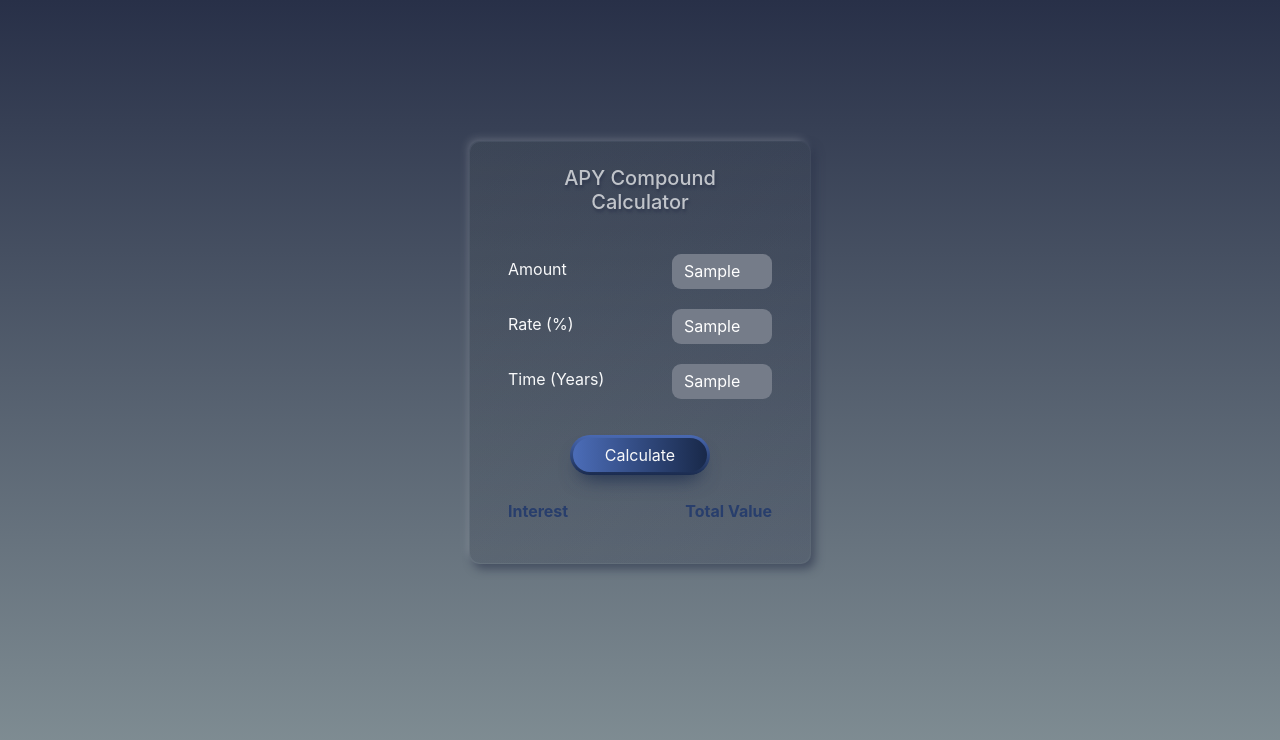
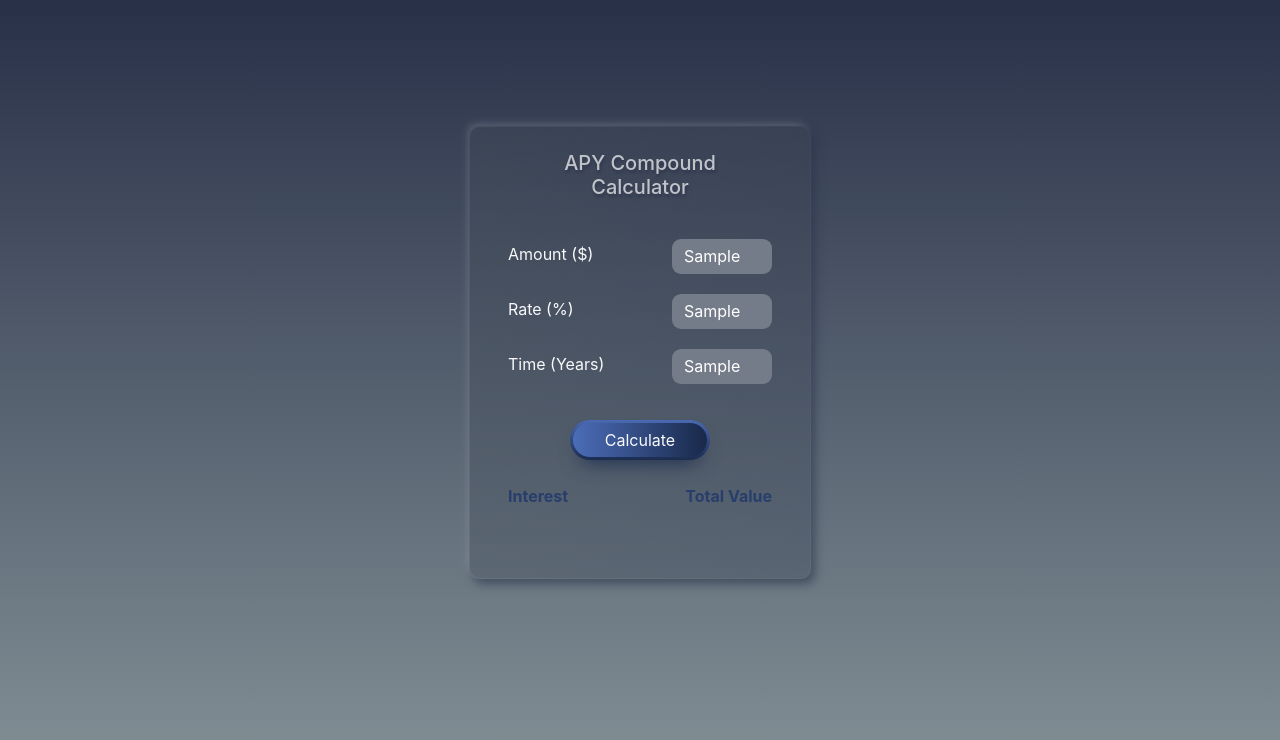
Before and after one commit to andfinsand/compound-apy-calculator-bootstrap, a plain HTML site: page index.html in a window 1280 px wide. Both pictures are taken after typing "Sample", "Sample", "Sample" into the empty fields and a click on the button "Calculate". Drawn offline with nearby package versions, Linux system fonts and the light colour scheme.

Commit message:
Button styling and transition. Dropdown styling and transition.

```diff
--- a/css/style.css
+++ b/css/style.css
@@ -80,3 +80,16 @@ body {
 .results {
     color: #283E6C;
 }
+
+.net-box-dropdown {
+    visibility: hidden;
+    height: 0px;
+    opacity: 0;
+    transition: height .3s, visibility 1s, opacity 1s;
+}
+
+.net-box-dropdown.expanded {
+    visibility: visible;
+    height: 70px;
+    opacity: 1;
+}
--- a/index.html
+++ b/index.html
@@ -19,7 +19,7 @@
                     <!-- input values  -->
 
                     <div class = "d-flex justify-content-between my-1 p-2"> <!-- box for amount !-->
-                        <label class = "align-self-end" for="amount">Amount</label>
+                        <label class = "align-self-end" for="amount">Amount ($)</label>
                         <div class = "input_box">
                             <input id = "amount" class="form-control shadow-none" type="text" name="amount">
                         </div>
@@ -50,7 +50,7 @@
 
                     <!-- extend div box after calculating !-->
 
-                    <div id = "net_box" style = "display: none">
+                    <div id="net-box" class="net-box-dropdown">
                         <div class = "results d-flex justify-content-between mx-2">
                             <div class = "interest"> <!-- box for interest !-->
                                 <p class="font-weight-bold">Interest</p>
--- a/script.js
+++ b/script.js
@@ -1,10 +1,14 @@
+var divVisibility = false;
+
 function calculate(element) {
 
-    var x = document.getElementById("net_box");
+    // toggle net-box dropdown visibility
+    var dropdown = document.getElementById("net-box");
 
-    // display div box
-    if (x.style.display === "none") {
-        x.style.display = "block";
+    if (!divVisibility) {
+        dropdown.classList.toggle("expanded");
+        divVisibility = true;
+        dropdown.style.visibility = "visible";
     }
 
     // input values
```
